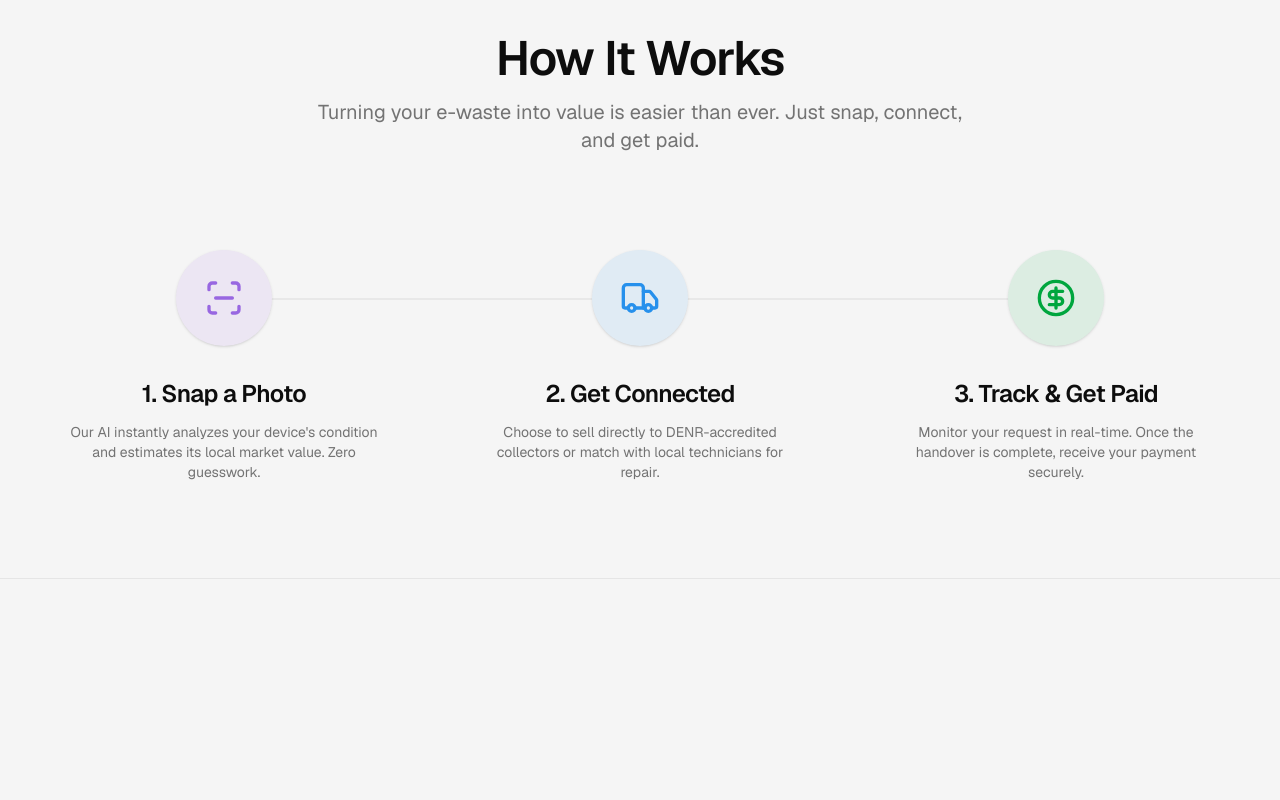
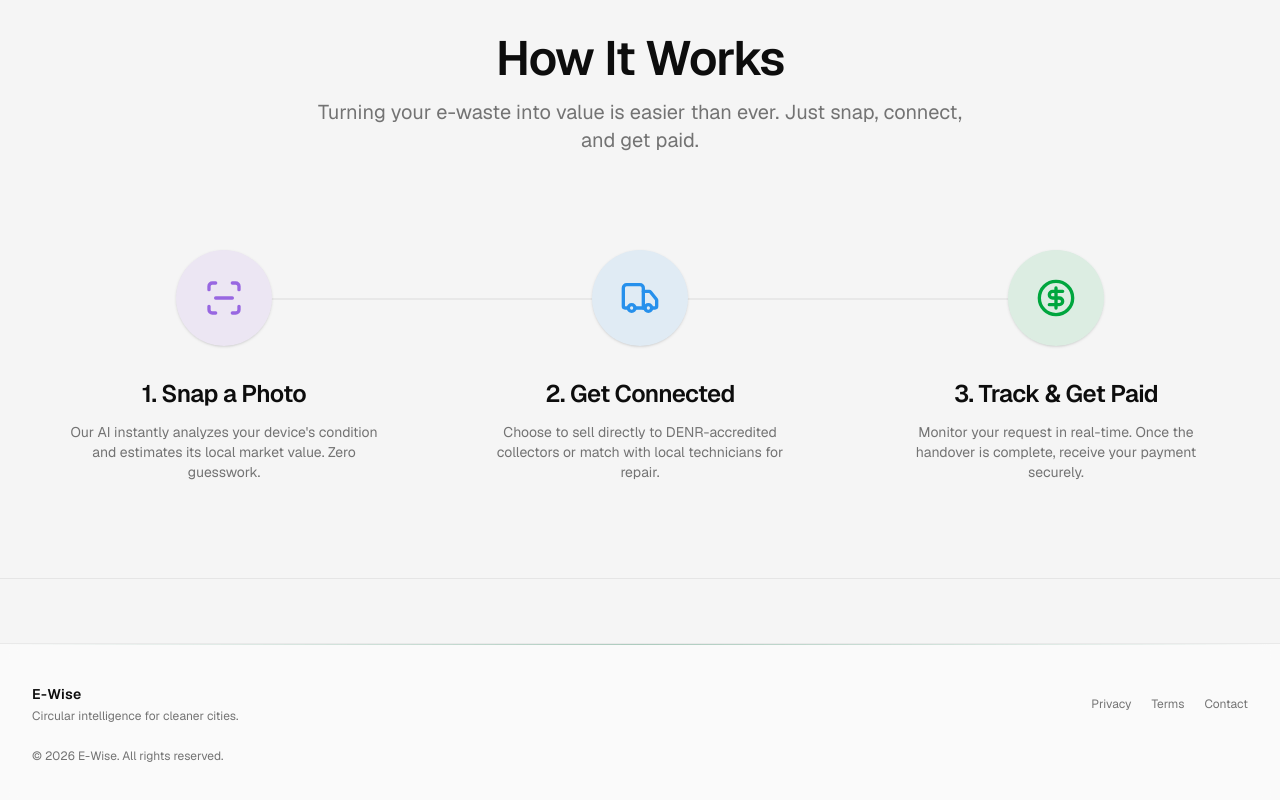
Before and after one commit to Jetrossgalinato/E-wise, a Next.js app: page /landing in a window 1280 px wide. Shown: the part 2959-3759 px from the top of the page. Before the commit the page ends 3538 px from the top, so only its background shows below. Built offline with nearby package versions, Linux system fonts and the light colour scheme.

Commit message:
feat: add footer component

```diff
--- /dev/null
+++ b/components/footer.tsx
@@ -0,0 +1,38 @@
+export function Footer() {
+  const year = new Date().getFullYear();
+
+  return (
+    <footer className="relative mt-16 border-t border-border/80 bg-card/70 backdrop-blur">
+      <div className="pointer-events-none absolute inset-x-0 top-0 h-px bg-gradient-to-r from-transparent via-primary/40 to-transparent" />
+
+      <div className="container mx-auto max-w-screen-2xl px-4 py-8 md:px-8 md:py-10">
+        <div className="flex flex-col items-center justify-between gap-4 sm:flex-row">
+          <div className="space-y-1 text-center sm:text-left">
+            <p className="text-sm font-semibold tracking-wide text-foreground">
+              E-Wise
+            </p>
+            <p className="text-xs text-muted-foreground">
+              Circular intelligence for cleaner cities.
+            </p>
+          </div>
+
+          <nav className="flex items-center gap-5 text-xs text-muted-foreground">
+            <a href="#" className="transition-colors hover:text-foreground">
+              Privacy
+            </a>
+            <a href="#" className="transition-colors hover:text-foreground">
+              Terms
+            </a>
+            <a href="#" className="transition-colors hover:text-foreground">
+              Contact
+            </a>
+          </nav>
+        </div>
+
+        <p className="mt-6 text-center text-xs text-muted-foreground sm:text-left">
+          © {year} E-Wise. All rights reserved.
+        </p>
+      </div>
+    </footer>
+  );
+}
--- a/layouts/outer-layout.tsx
+++ b/layouts/outer-layout.tsx
@@ -1,4 +1,5 @@
 import { Navbar } from "@/components/navbar";
+import { Footer } from "@/components/footer";
 
 export default function OuterLayout({
   children,
@@ -6,9 +7,10 @@ export default function OuterLayout({
   children: React.ReactNode;
 }>) {
   return (
-    <div>
+    <div className="flex min-h-screen flex-col">
       <Navbar />
-      {children}
+      <main className="flex-1">{children}</main>
+      <Footer />
     </div>
   );
 }
```
